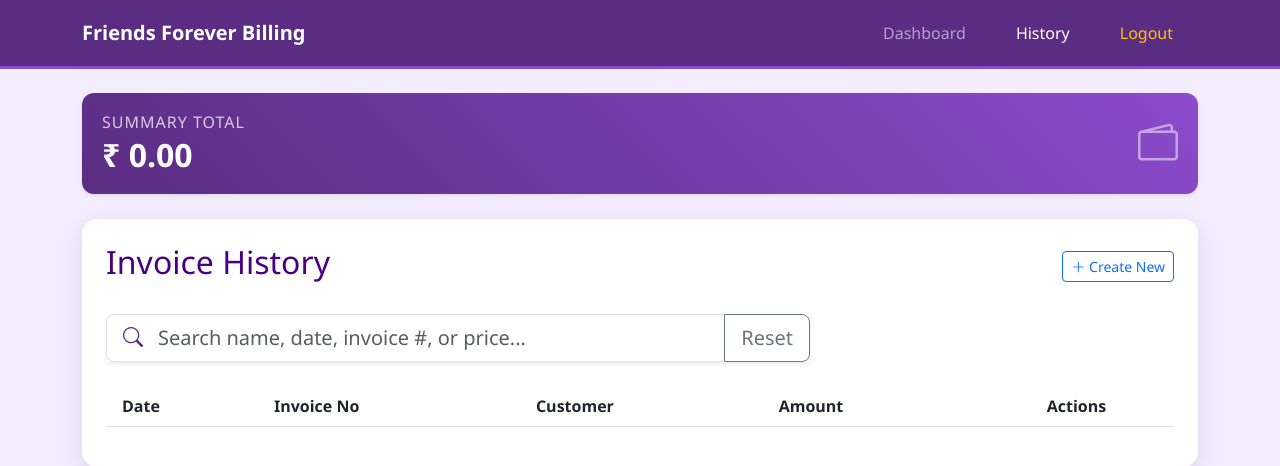
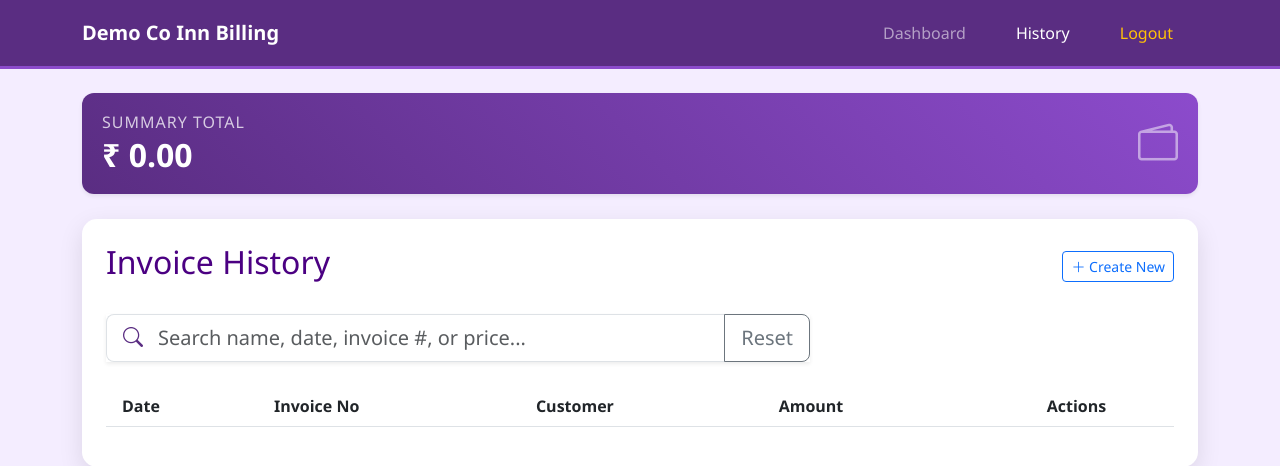
Before and after one commit to Debojyoti1309/Billing-System-using-Flask-with-Sqlite3, a Flask app: page /invoice_history in a window 1280 px wide. Shown: the top 466 px of the page. Run offline with Flask 3, Linux system fonts and the light colour scheme; a user stored in the database is signed in; data that the repository does not hold is empty.

Commit message:
Update invoice_history.html

```diff
--- a/templates/invoice_history.html
+++ b/templates/invoice_history.html
@@ -3,7 +3,7 @@
 <head>
     <meta charset="UTF-8">
     <meta name="viewport" content="width=device-width, initial-scale=1.0">
-    <title>Invoice History - Friends Forever</title>
+    <title>Invoice History - Demo Co Inn</title>
     <link href="https://cdn.jsdelivr.net/npm/bootstrap@5.3.0/dist/css/bootstrap.min.css" rel="stylesheet">
     <link rel="stylesheet" href="https://cdn.jsdelivr.net/npm/bootstrap-icons@1.11.0/font/bootstrap-icons.css">
     <style>
@@ -26,7 +26,7 @@
 
 <nav class="navbar navbar-expand-lg navbar-dark mb-4">
     <div class="container">
-        <a class="navbar-brand fw-bold" href="/dashboard">Friends Forever Billing</a>
+        <a class="navbar-brand fw-bold" href="/dashboard">Demo Co Inn Billing</a>
         <div class="navbar-nav ms-auto">
             <a class="nav-link" href="/dashboard">Dashboard</a>
             <a class="nav-link active" href="/invoice_history">History</a>
@@ -159,4 +159,5 @@
 </script>
 <script src="https://cdn.jsdelivr.net/npm/bootstrap@5.3.0/dist/js/bootstrap.bundle.min.js"></script>
 </body>
+
 </html>
```
